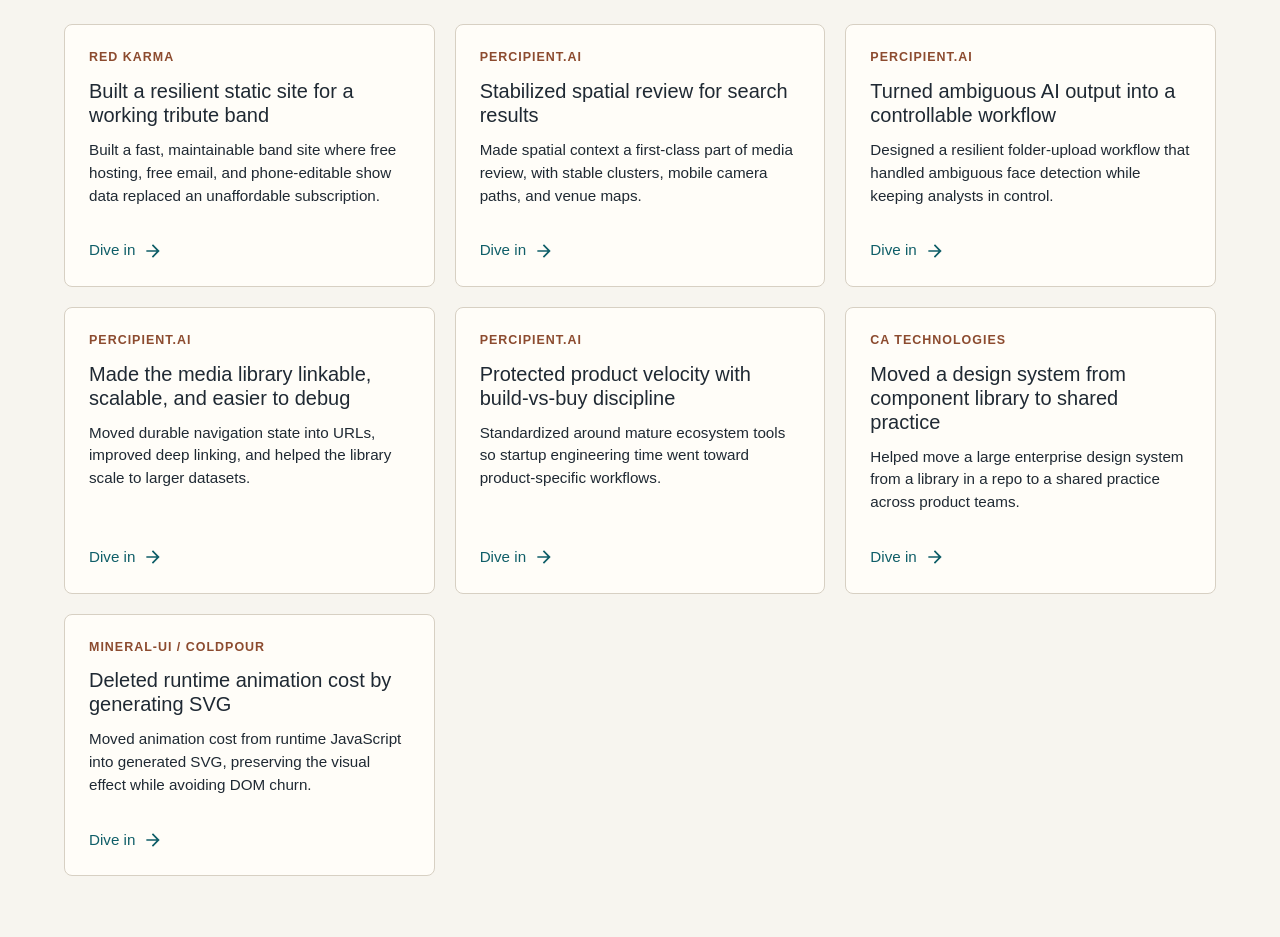
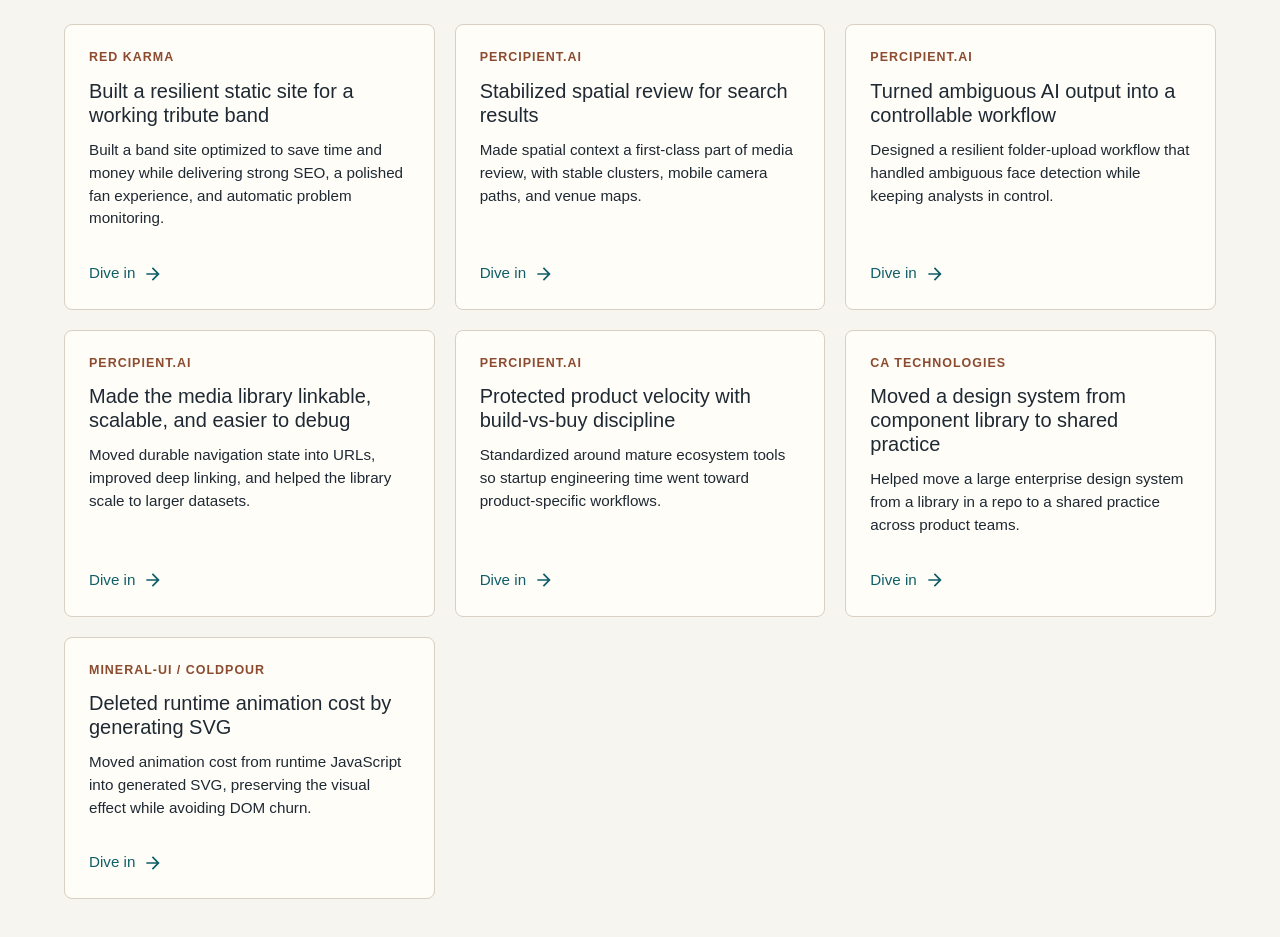
Before and after one commit to coldpour/mikeholmdev, a Next.js app: page / in a window 1280 px wide. Shown: the part 1540-2477 px from the top of the page. Built offline with nearby package versions, Linux system fonts and the light colour scheme; what @mui/material-nextjs would draw is missing.

Commit message:
Refine Red Karma summary

```diff
--- a/src/content/projects.ts
+++ b/src/content/projects.ts
@@ -21,7 +21,7 @@ export const projects: Project[] = [
     title: 'Building redkarma13.com',
     role: 'Site architecture, static build pipeline, responsive UI, SEO-oriented content structure',
     summary:
-      'Built a fast, maintainable band site where free hosting, free email, and phone-editable show data replaced an unaffordable subscription.',
+      'Built a band site optimized to save time and money while delivering strong SEO, a polished fan experience, and automatic problem monitoring.',
     body: [
       'Red Karma needed the kind of site that matters for a working band: the name and offer have to be obvious immediately, upcoming shows need to be current, venues and ticket links need to be easy to scan, and booking contact information has to be reachable without making the visitor work.',
       'The architecture is deliberately small. The published site is static HTML, CSS, a few images and fonts, and two tiny progressive-enhancement scripts. Show data lives in a plain shows.txt file, then a Node build script parses it, validates it, sorts it, escapes generated text, and injects the resulting markup into index.html and past.html between explicit build markers.',
```
